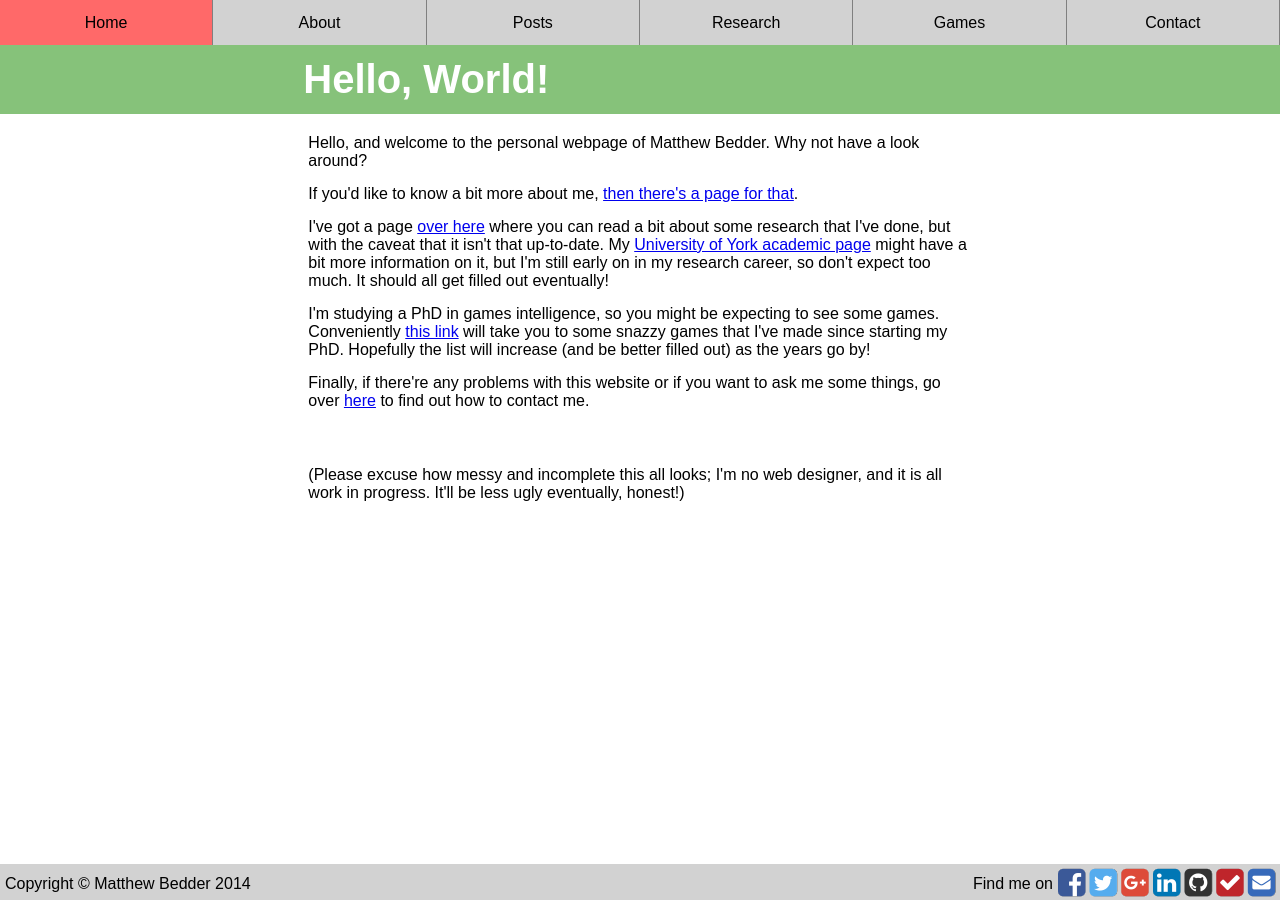
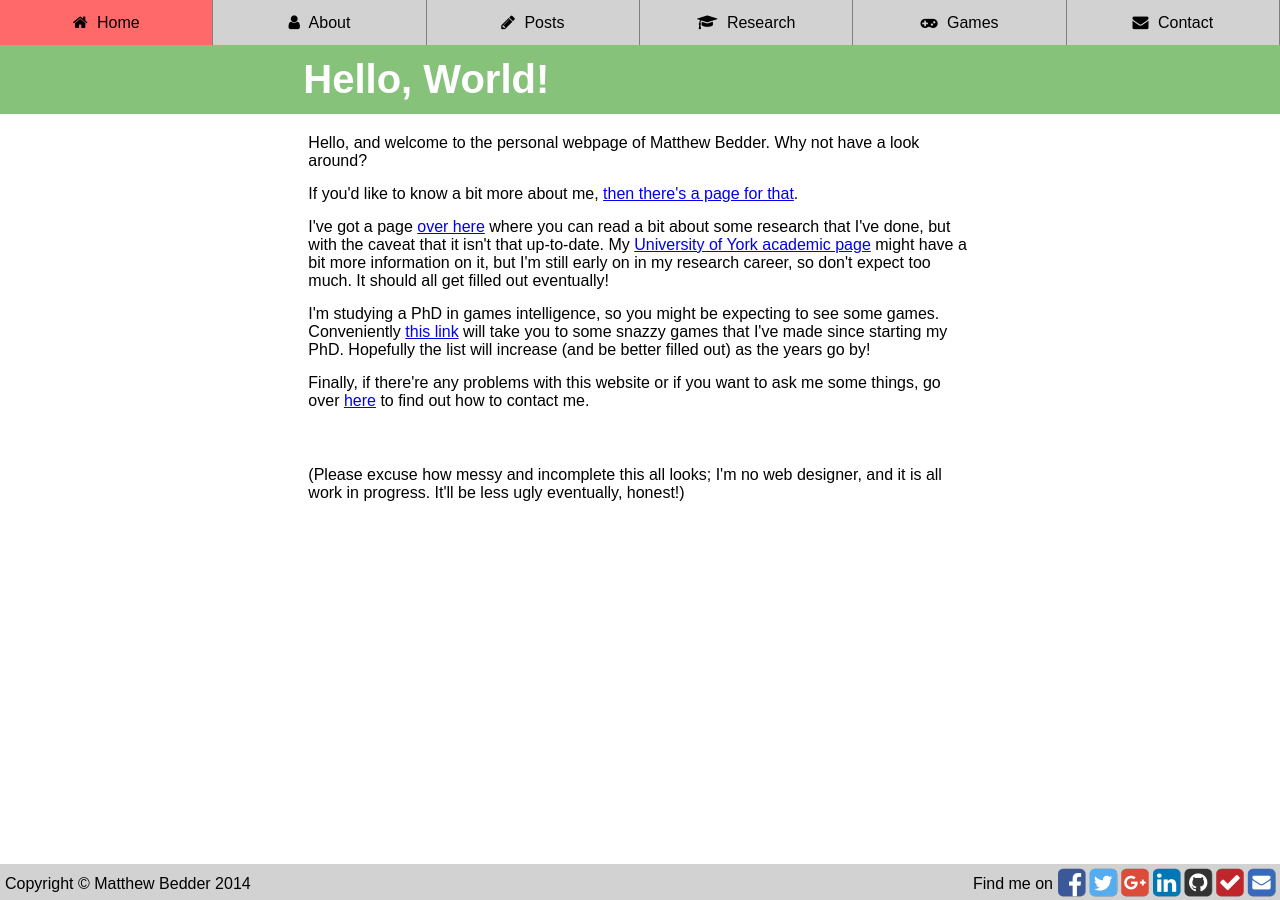
Before and after one commit to bedder/bedder.github.io, a Jekyll site: the page built from index.html, in a window 1280 px wide. Built offline with Jekyll 4.4.1, drawn with Linux system fonts in a browser that asks for light colours; nearby versions of some CDN libraries.

Commit message:
Added icons to NavBar

```diff
--- a/_includes/header.html
+++ b/_includes/header.html
@@ -6,31 +6,37 @@
 					</a>
 					<a href="{{ site.baseurl }}/" class="navbar-button navbar-home">
 						<div class="vertical-align">
+							<i class="fa fa-home"></i>
 							Home
 						</div>
 					</a>
 					<a href="{{ site.baseurl }}/about" class="navbar-button navbar-about">
 						<div class="vertical-align">
+							<i class="fa fa-user"></i>
 							About
 						</div>
 					</a>
 					<a href="{{ site.baseurl }}/posts" class="navbar-button navbar-posts">
 						<div class="vertical-align">
+							<i class="fa fa-pencil"></i>
 							Posts
 						</div>
 					</a>
 					<a href="{{ site.baseurl }}/research" class="navbar-button navbar-research">
 						<div class="vertical-align">
+							<i class="fa fa-graduation-cap"></i>
 							Research
 						</div>
 					</a>
 					<a href="{{ site.baseurl }}/games" class="navbar-button navbar-games">
 						<div class="vertical-align">
+							<i class="fa fa-gamepad"></i>
 							Games
 						</div>
 					</a>
 					<a href="{{ site.baseurl }}/contact" class="navbar-button navbar-contact">
 						<div class="vertical-align">
+							<i class="fa fa-envelope"></i>
 							Contact
 						</div>
 					</a>
--- a/css/main.scss
+++ b/css/main.scss
@@ -187,6 +187,10 @@ and (max-width: 640px) {
   -ms-transition: background-color 200ms linear;
 }
 
+#navbar .fa {
+  padding-right: 5px;
+}
+
 a.navbar-home:hover     { background-color: #FF6969; }
 a.navbar-about:hover    { background-color: #FFB074; }
 a.navbar-posts:hover    { background-color: #FADF71; }
@@ -291,7 +295,7 @@ a.navbar-contact:hover  { background-color: #DFA4E5; }
 }
 
 @media
-only screen and (max-width: 500px),
+only screen and (max-width: 615px),
 only screen and (max-device-width: 480px) {
   #navbar { width: calc(100% - 45px); }
   #navbar a.navbar-title  { display: block; }
```
